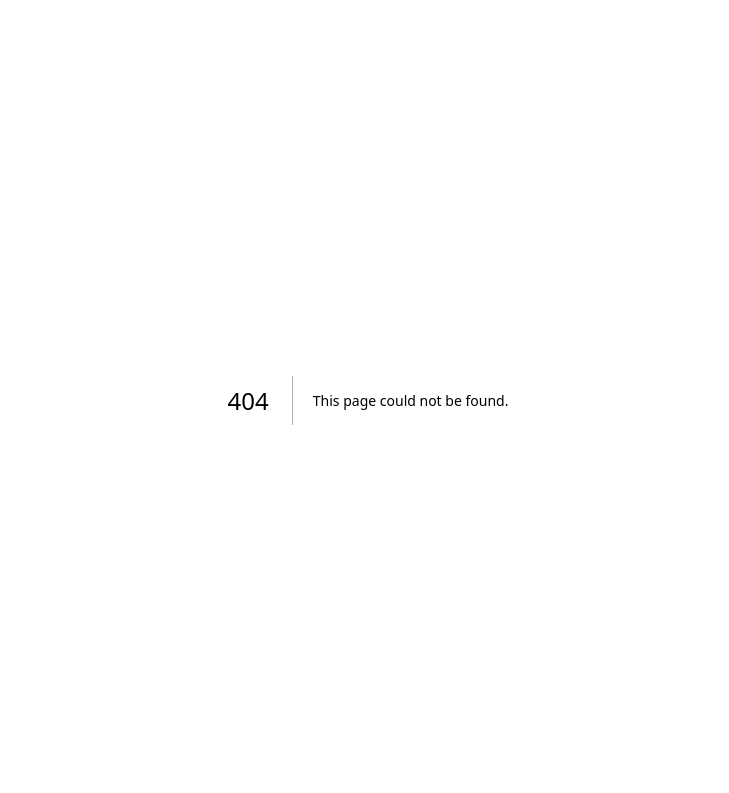
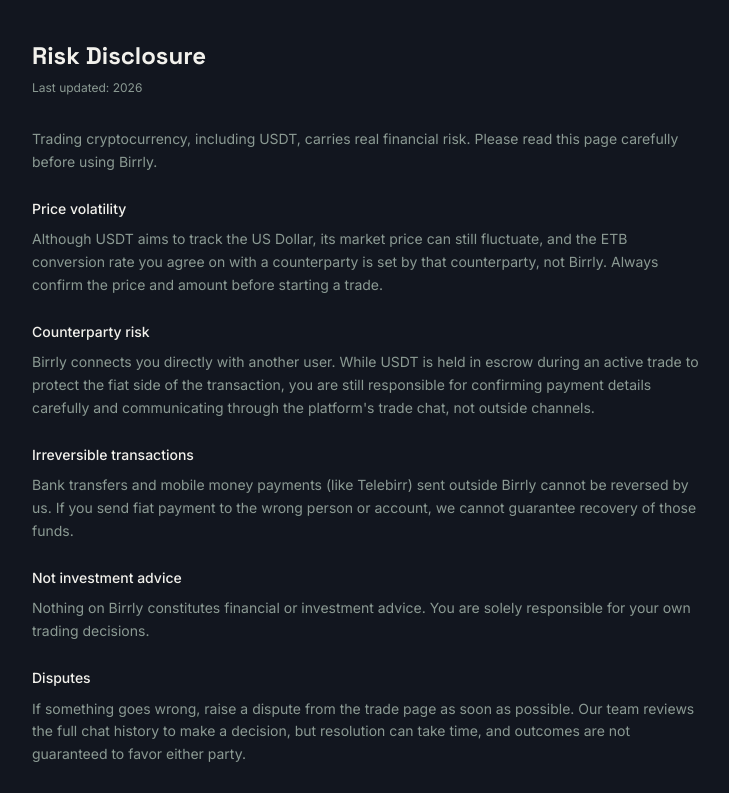
Before and after one commit to abi677715-del/kuno-p2p-platform, a Next.js app in the folder frontend/: page /risk-disclosure in a window 1280 px wide. Before the commit this address had no page. Shown: the top 793 px of the page, without its empty margins (272-1001 px from the left). Built offline with nearby package versions, Linux system fonts and the light colour scheme.

Commit message:
Create page.tsx

```diff
--- /dev/null
+++ b/frontend/app/risk-disclosure/page.tsx
@@ -0,0 +1,67 @@
+export default function RiskDisclosurePage() {
+  return (
+    <main className="min-h-screen bg-ink px-6 py-10 md:px-12">
+      <div className="max-w-2xl mx-auto">
+        <h1 className="font-display font-bold text-2xl text-paper mb-2">Risk Disclosure</h1>
+        <p className="text-xs text-muted mb-8">Last updated: {new Date().getFullYear()}</p>
+
+        <div className="space-y-6 text-sm text-muted leading-relaxed">
+          <section>
+            <p>
+              Trading cryptocurrency, including USDT, carries real financial risk. Please read this page carefully
+              before using Birrly.
+            </p>
+          </section>
+
+          <section>
+            <h2 className="text-paper font-medium mb-2">Price volatility</h2>
+            <p>
+              Although USDT aims to track the US Dollar, its market price can still fluctuate, and the ETB
+              conversion rate you agree on with a counterparty is set by that counterparty, not Birrly. Always
+              confirm the price and amount before starting a trade.
+            </p>
+          </section>
+
+          <section>
+            <h2 className="text-paper font-medium mb-2">Counterparty risk</h2>
+            <p>
+              Birrly connects you directly with another user. While USDT is held in escrow during an active trade
+              to protect the fiat side of the transaction, you are still responsible for confirming payment details
+              carefully and communicating through the platform's trade chat, not outside channels.
+            </p>
+          </section>
+
+          <section>
+            <h2 className="text-paper font-medium mb-2">Irreversible transactions</h2>
+            <p>
+              Bank transfers and mobile money payments (like Telebirr) sent outside Birrly cannot be reversed by
+              us. If you send fiat payment to the wrong person or account, we cannot guarantee recovery of those
+              funds.
+            </p>
+          </section>
+
+          <section>
+            <h2 className="text-paper font-medium mb-2">Not investment advice</h2>
+            <p>
+              Nothing on Birrly constitutes financial or investment advice. You are solely responsible for your own
+              trading decisions.
+            </p>
+          </section>
+
+          <section>
+            <h2 className="text-paper font-medium mb-2">Disputes</h2>
+            <p>
+              If something goes wrong, raise a dispute from the trade page as soon as possible. Our team reviews
+              the full chat history to make a decision, but resolution can take time, and outcomes are not
+              guaranteed to favor either party.
+            </p>
+          </section>
+
+          <section>
+            <p>By using Birrly, you acknowledge that you understand and accept these risks.</p>
+          </section>
+        </div>
+      </div>
+    </main>
+  );
+}
```
